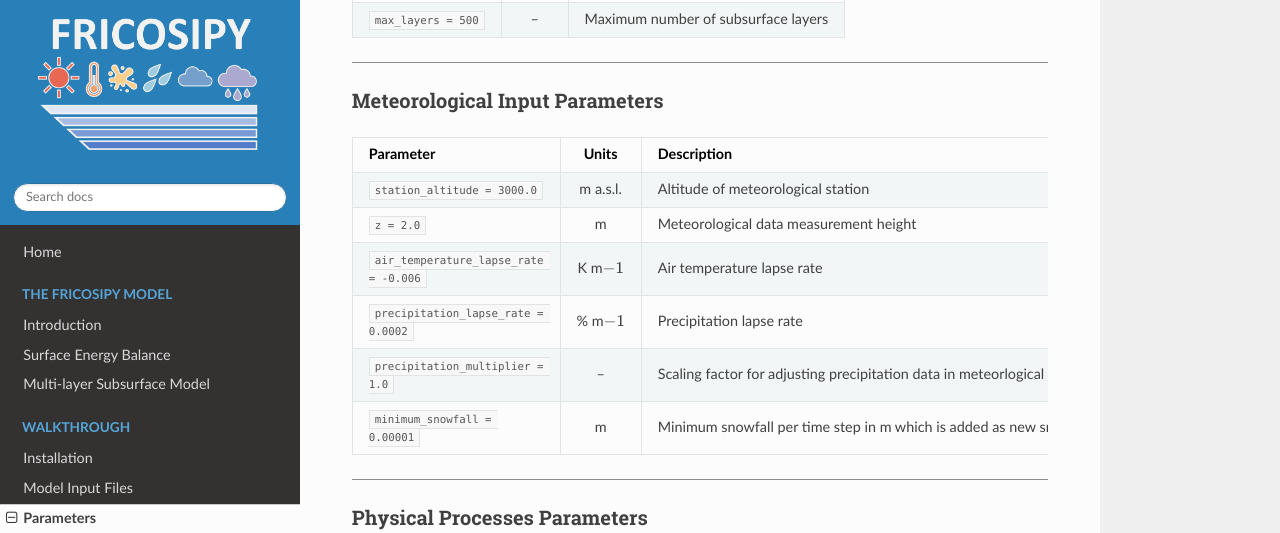
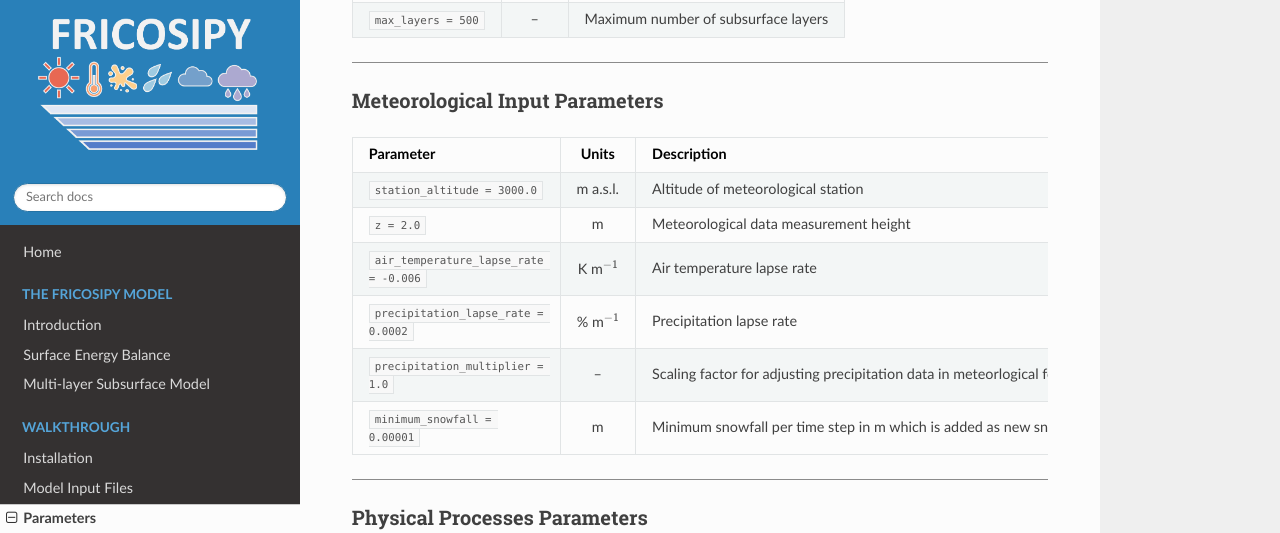
Before and after one commit to MarcusGastaldello/FRICOSIPY, an MkDocs documentation site: the page built from docs/parameters.md, in a window 1280 px wide and 900 px high, scrolled down 1644 px. Shown: the top 533 px of the window. Built offline with MkDocs 1.6.1, drawn with Linux system fonts in a browser that asks for light colours.

```diff
--- a/docs/parameters.md
+++ b/docs/parameters.md
@@ -67,8 +67,8 @@ The *FRICOSIPY* model enables the user to customise the parameterisations used t
 |-----|:---:|---|
 | `station_altitude = 3000.0`            | m a.s.l. | Altitude of meteorological station |
 | `z = 2.0`                              | m | Meteorological data measurement height |
-| `air_temperature_lapse_rate = -0.006`  | K m${-1}$ | Air temperature lapse rate |
-| `precipitation_lapse_rate = 0.0002`    | % m${-1}$ | Precipitation lapse rate |
+| `air_temperature_lapse_rate = -0.006`  | K m$^{-1}$ | Air temperature lapse rate |
+| `precipitation_lapse_rate = 0.0002`    | % m$^{-1}$ | Precipitation lapse rate |
 | `precipitation_multiplier = 1.0`       | – | Scaling factor for adjusting precipitation data in meteorlogical forcing |
 | `minimum_snowfall = 0.00001`           | m | Minimum snowfall per time step in m which is added as new snow |
 
```
